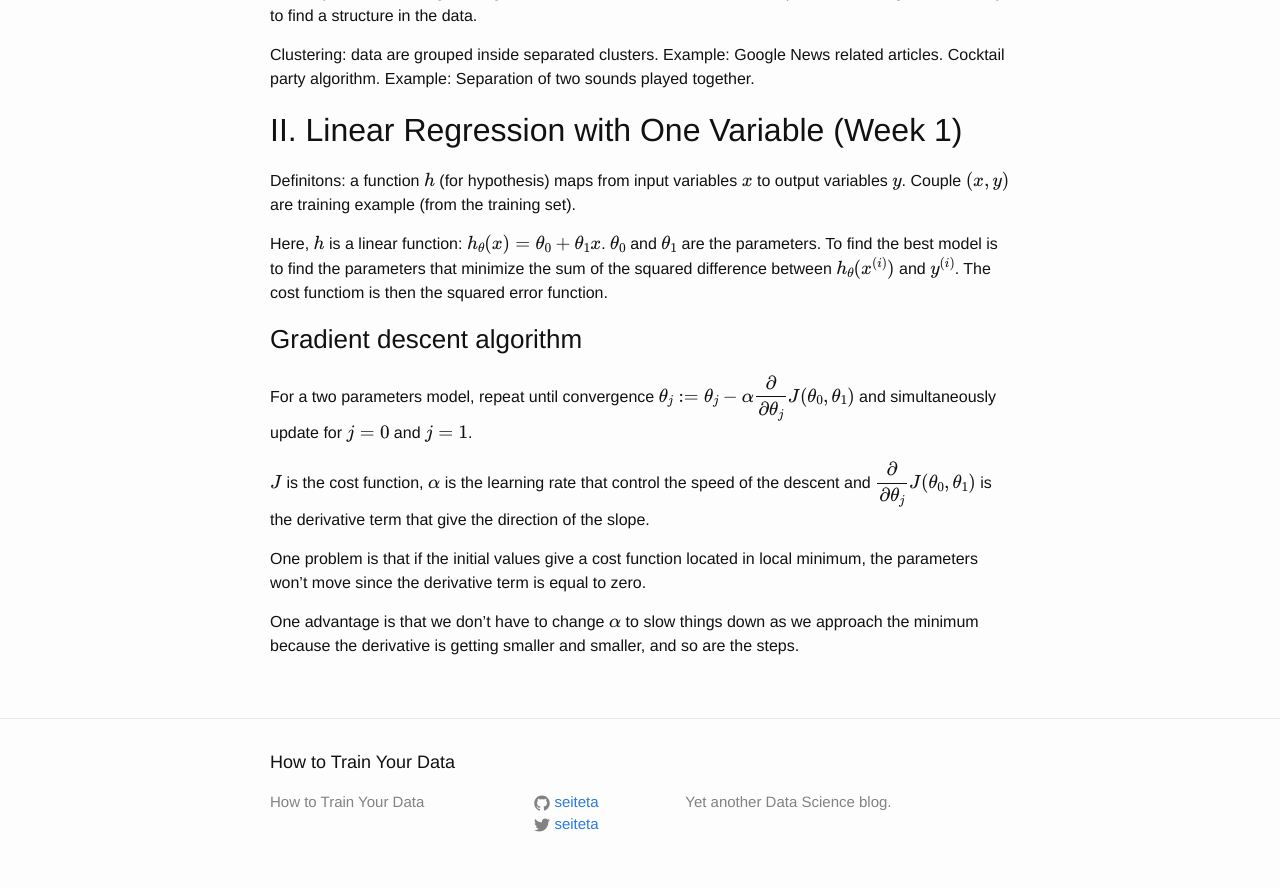
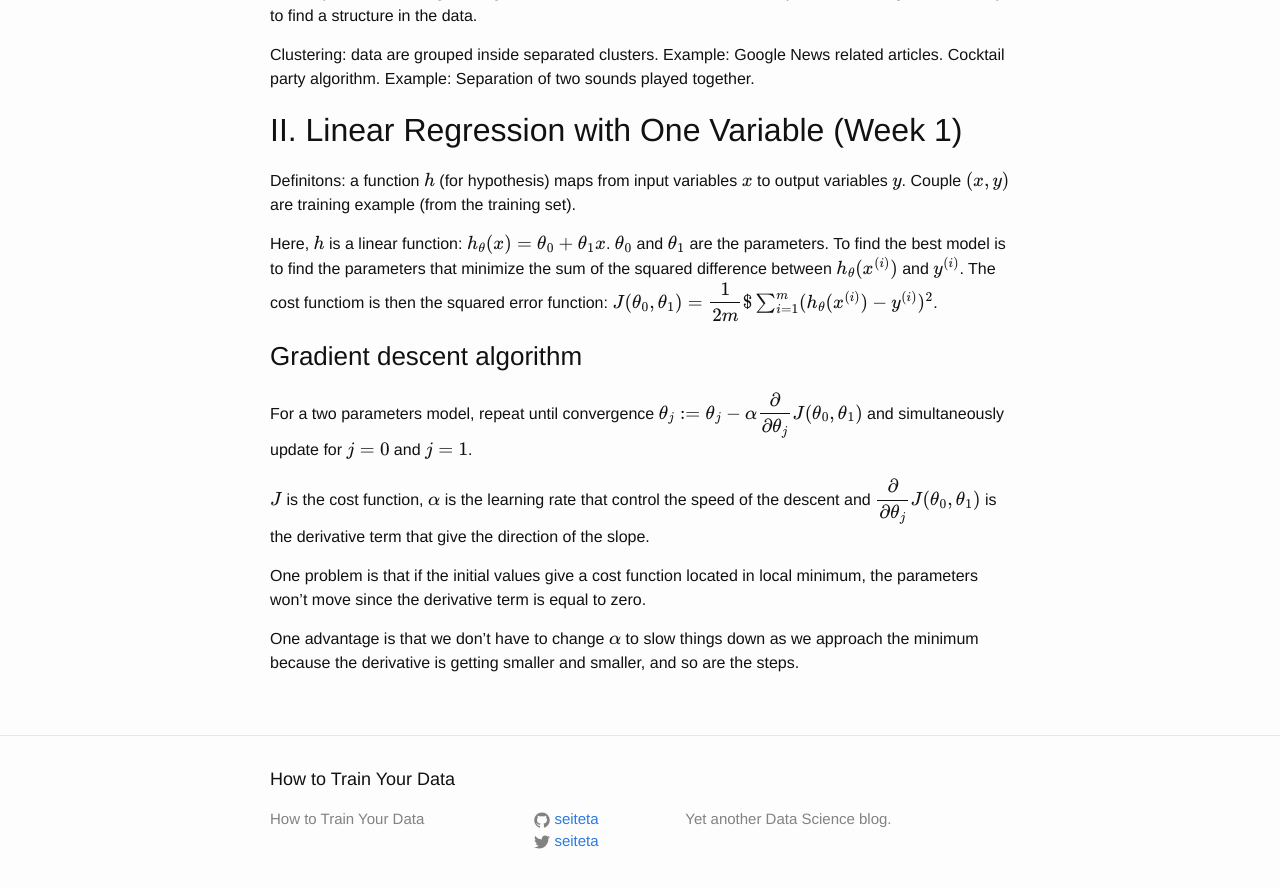
Before and after one commit to seiteta/seiteta.github.io_old, a Jekyll site: the page built from _posts/2014-12-04-machine-learning-notes.md, in a window 1280 px wide and 900 px high, scrolled down 595 px. Shown: the top 888 px of the window. Built offline with Jekyll 4.4.1, drawn with Linux system fonts in a browser that asks for light colours; formulas are drawn with MathJax 3.

Commit message:
Update 2014-12-04-machine-learning-notes.md

```diff
--- a/_posts/2014-12-04-machine-learning-notes.md
+++ b/_posts/2014-12-04-machine-learning-notes.md
@@ -27,7 +27,7 @@ Cocktail party algorithm. Example: Separation of two sounds played together.
 
 Definitons: a function $$h$$ (for hypothesis) maps from input variables $$x$$ to output variables $$y$$. Couple $$(x, y)$$ are training example (from the training set).
 
-Here, $$h$$ is a linear function: $$h_\theta (x) = \theta_0 + \theta_1 x$$. $$\theta_0$$ and $$\theta_1$$ are the parameters. To find the best model is to find the parameters that minimize the sum of the squared difference between $$h_\theta (x^{(i)})$$ and $$y^{(i)}$$. The cost functiom is then the squared error function.
+Here, $$h$$ is a linear function: $$h_\theta (x) = \theta_0 + \theta_1 x$$. $$\theta_0$$ and $$\theta_1$$ are the parameters. To find the best model is to find the parameters that minimize the sum of the squared difference between $$h_\theta (x^{(i)})$$ and $$y^{(i)}$$. The cost functiom is then the squared error function: $$J(\theta_0, \theta_1) = \dfrac{1}{2m} $\sum_{i=1}^{m} (h_\theta (x^{(i)}) - y^{(i)})^2$$.
 
 ### Gradient descent algorithm
 
```
